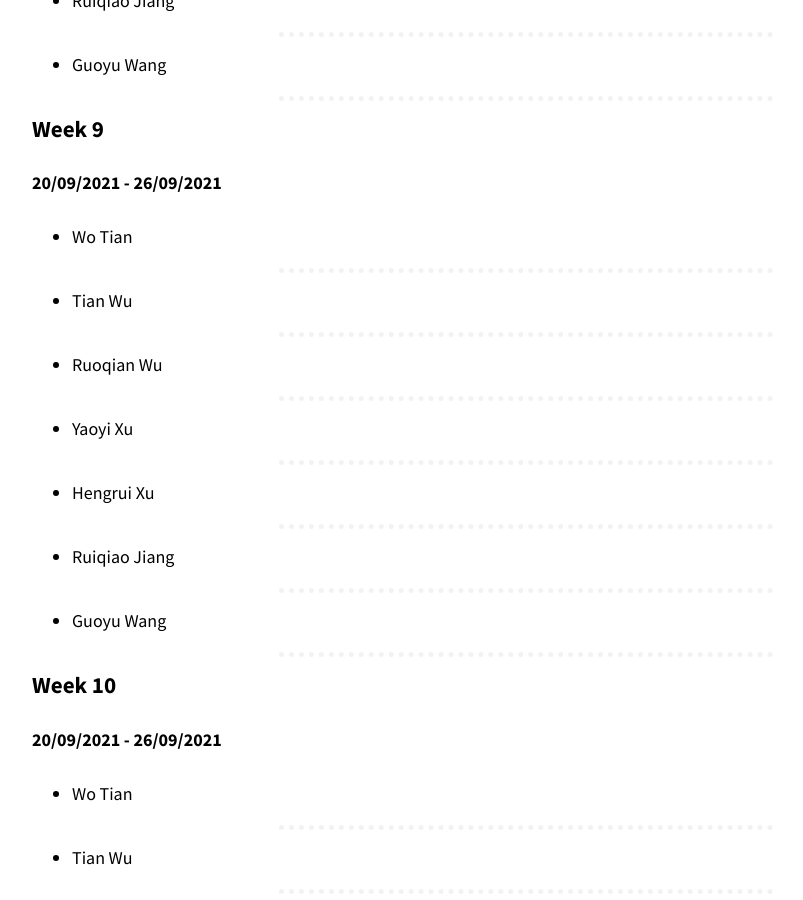
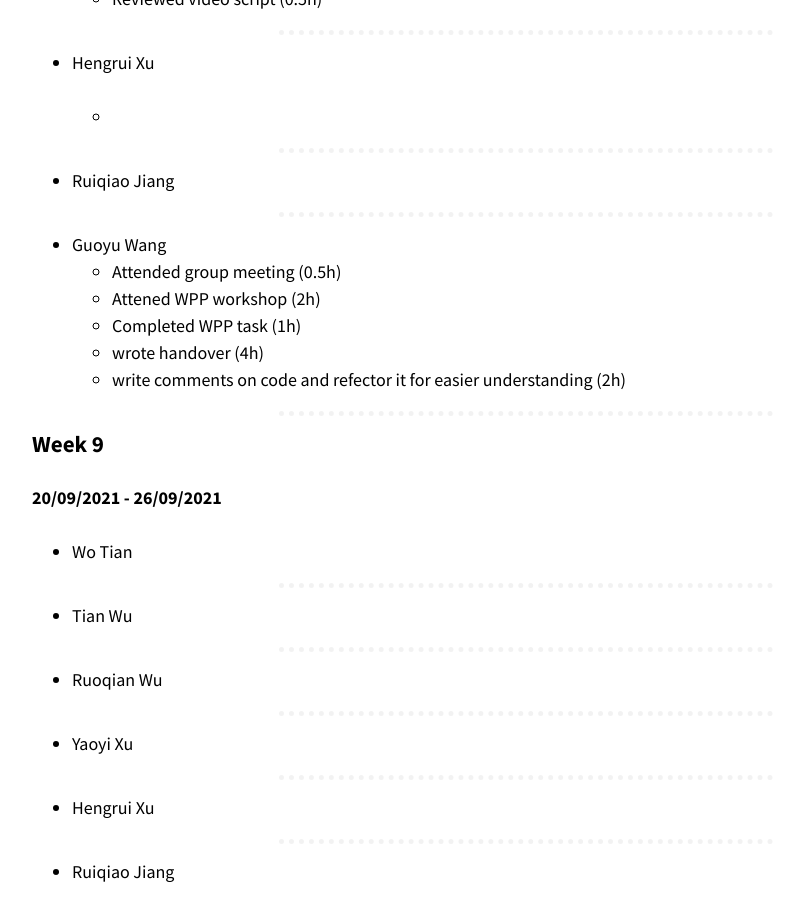
Before and after one commit to optofab/optofab.github.io, a Jekyll site: the page built from work_records.md, in a window 1280 px wide and 900 px high, scrolled down 16399 px. Shown: the whole window, without its empty margins (114-917 px from the left). Built offline with Jekyll 4.4.1, drawn with Linux system fonts in a browser that asks for light colours; nearby versions of some CDN libraries; emoji names are drawn with the system emoji font; some of the changed text lies outside the part shown.

Commit message:
Update work_records.md

```diff
--- a/work_records.md
+++ b/work_records.md
@@ -548,7 +548,8 @@
 
 - Guoyu Wang
 
-  -
+  - Attended group meeting (0.5h)
+  - implemented importing data into database (9h)
 
 ### Week 7
 
@@ -616,6 +617,12 @@
 <hr class="hr-dotted">
 
 - Guoyu Wang
+  - Attended group meeting (1.5h)
+  - finished coding for the whole semester (3h)
+  - Attended tutorial (2h)
+  - Attended WPP workshop (2h)
+  - completed WPP homework (1h)
+  -
 
 <hr class="hr-dotted">
 
@@ -677,6 +684,11 @@
 <hr class="hr-dotted">
 
 - Guoyu Wang
+  - Attended group meeting (0.5h)
+  - Attened WPP workshop (2h)
+  - Completed WPP task (1h)
+  - wrote handover (4h)
+  - write comments on code and refector it for easier understanding (2h)
 
 <hr class="hr-dotted">
 
```
